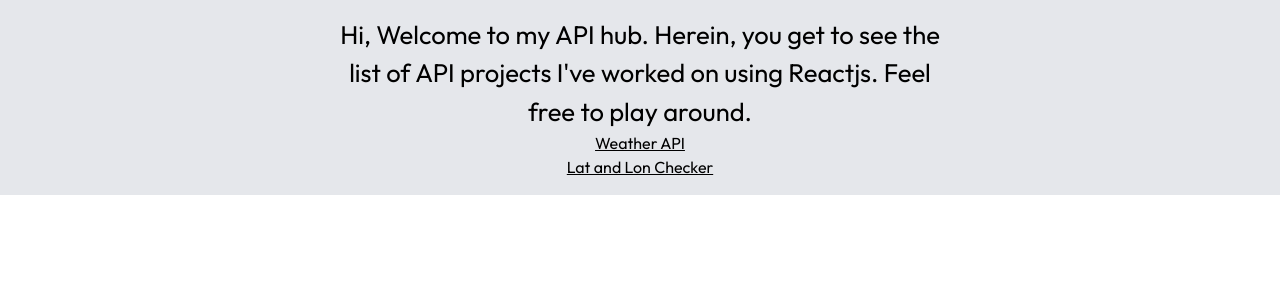
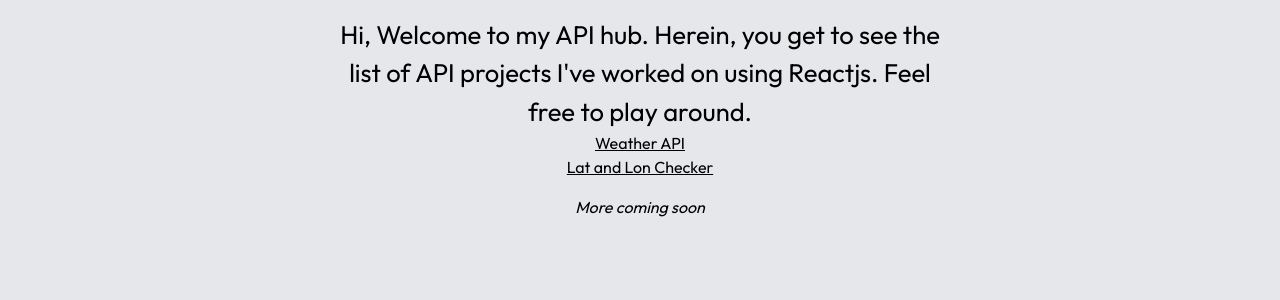
Before and after one commit to Oluwaniphise/React-APIs, a React (Create React App) app: page / in a window 1280 px wide. Shown: the top 300 px of the page. Built offline with nearby package versions, Linux system fonts and the light colour scheme.

Commit message:
refactoring my apis into pages

```diff
--- a/src/components/Home.jsx
+++ b/src/components/Home.jsx
@@ -4,7 +4,7 @@ import {Link} from 'react-router-dom'
 
 export const Home = () => {
     return (
-        <section className='bg-gray-200 py-4 text-center flex flex-col items-center'>
+        <section className='bg-gray-200 h-[100vh] py-4 text-center flex flex-col items-center'>
             <p className='max-w-[600px]'>
                 Hi, Welcome to my API hub. Herein, you get to see the list of API projects I've worked on using Reactjs.
                 Feel free to play around.
@@ -20,6 +20,7 @@ export const Home = () => {
                 </li>
             </ul>
 
+            <em className='mt-4'>More coming soon</em>
 
 
         </section>
```
